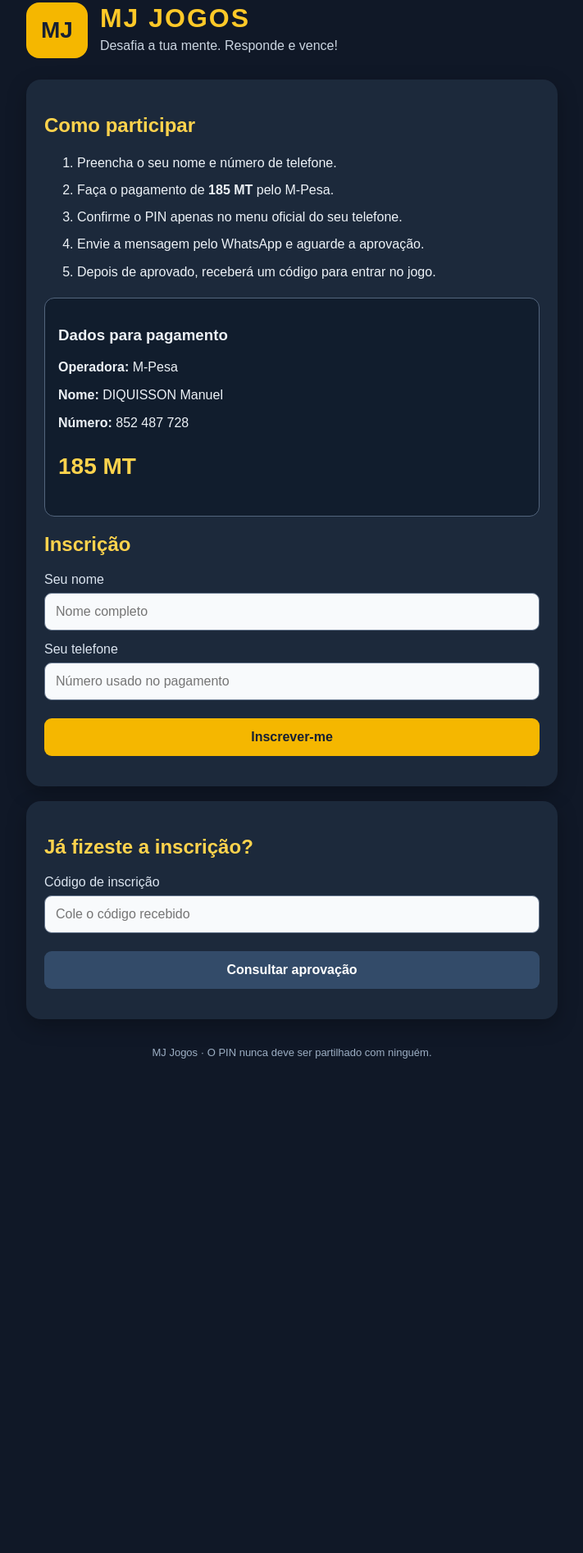
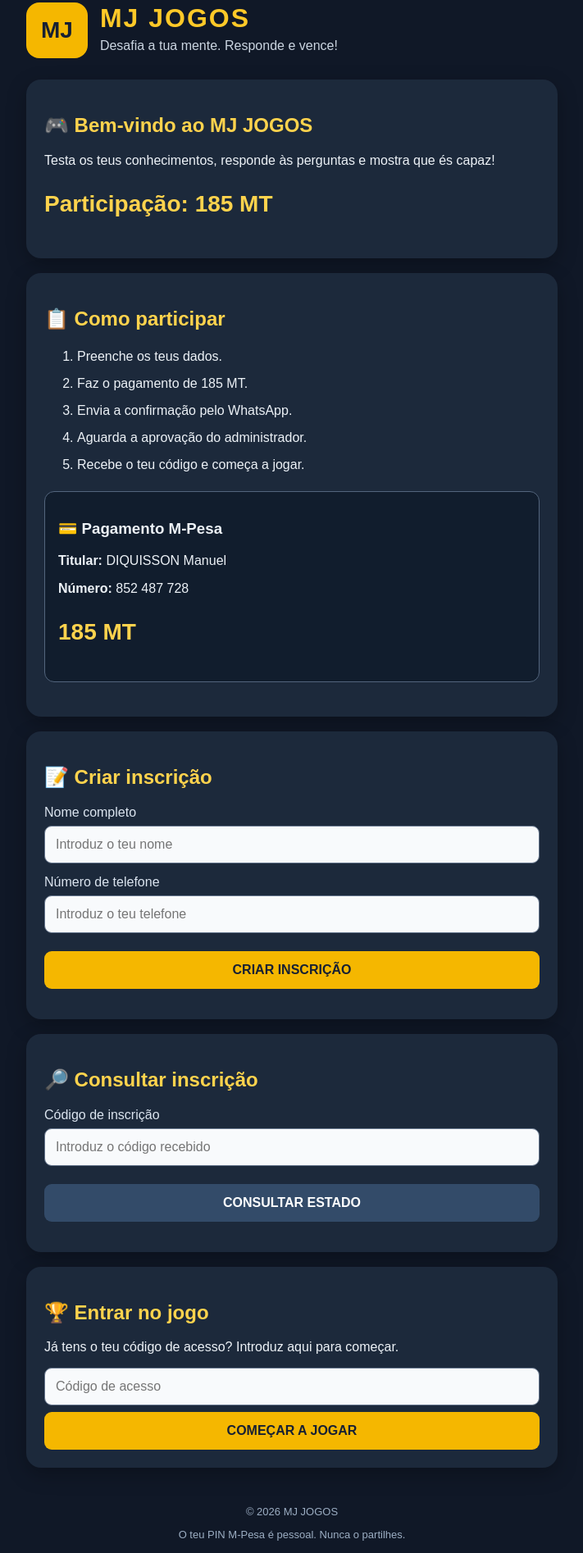
Before and after one commit to veronicamoraisnioca-source/-mj-jogos., a website: page public/index.html in a window 1280 px wide. Shown: the part 61-1955 px from the top of the page at 82% size, without its empty margins (284-995 px from the left). Before the commit the page ends 1411 px from the top, so only its background shows below. Drawn offline with Linux system fonts and the light colour scheme.

Commit message:
Melhorar estrutura do site MJ Jogos.
Updated the HTML structure and content for better clarity and user experience.

```diff
--- a/public/index.html
+++ b/public/index.html
@@ -1,8 +1,87 @@
-<!doctype html>
-<html lang="pt"><head><meta charset="utf-8"><meta name="viewport" content="width=device-width,initial-scale=1"><title>MJ Jogos</title><link rel="stylesheet" href="style.css"></head>
-<body><main class="wrap"><header><div class="logo">MJ</div><div><h1>MJ JOGOS</h1><p>Desafia a tua mente. Responde e vence!</p></div></header>
-<section class="card"><h2>Como participar</h2><ol><li>Preencha o seu nome e número de telefone.</li><li>Faça o pagamento de <b>185 MT</b> pelo M-Pesa.</li><li>Confirme o PIN apenas no menu oficial do seu telefone.</li><li>Envie a mensagem pelo WhatsApp e aguarde a aprovação.</li><li>Depois de aprovado, receberá um código para entrar no jogo.</li></ol>
-<div class="pay"><h3>Dados para pagamento</h3><p><b>Operadora:</b> M-Pesa</p><p><b>Nome:</b> DIQUISSON Manuel</p><p><b>Número:</b> 852 487 728</p><p class="amount">185 MT</p></div>
-<h2>Inscrição</h2><form id="form"><label>Seu nome<input id="name" required maxlength="70" placeholder="Nome completo"></label><label>Seu telefone<input id="phone" required placeholder="Número usado no pagamento"></label><button>Inscrever-me</button></form><div id="result"></div></section>
-<section class="card"><h2>Já fizeste a inscrição?</h2><label>Código de inscrição<input id="check" placeholder="Cole o código recebido"></label><button id="checkBtn" class="secondary">Consultar aprovação</button><div id="status"></div></section>
-<footer>MJ Jogos · O PIN nunca deve ser partilhado com ninguém.</footer></main><script src="app.js"></script></body></html>
+<!DOCTYPE html>
+<html lang="pt">
+<head>
+  <meta charset="UTF-8">
+  <meta name="viewport" content="width=device-width, initial-scale=1.0">
+  <title>MJ JOGOS | Desafia a tua mente</title>
+  <link rel="stylesheet" href="style.css">
+</head>
+<body>
+
+<main class="wrap">
+
+  <header>
+    <div class="logo">MJ</div>
+    <div>
+      <h1>MJ JOGOS</h1>
+      <p>Desafia a tua mente. Responde e vence!</p>
+    </div>
+  </header>
+
+  <section class="card">
+    <h2>🎮 Bem-vindo ao MJ JOGOS</h2>
+    <p>Testa os teus conhecimentos, responde às perguntas e mostra que és capaz!</p>
+    <p class="amount">Participação: 185 MT</p>
+  </section>
+
+  <section class="card">
+    <h2>📋 Como participar</h2>
+    <ol>
+      <li>Preenche os teus dados.</li>
+      <li>Faz o pagamento de 185 MT.</li>
+      <li>Envia a confirmação pelo WhatsApp.</li>
+      <li>Aguarda a aprovação do administrador.</li>
+      <li>Recebe o teu código e começa a jogar.</li>
+    </ol>
+
+    <div class="pay">
+      <h3>💳 Pagamento M-Pesa</h3>
+      <p><b>Titular:</b> DIQUISSON Manuel</p>
+      <p><b>Número:</b> 852 487 728</p>
+      <p class="amount">185 MT</p>
+    </div>
+  </section>
+
+  <section class="card">
+    <h2>📝 Criar inscrição</h2>
+    <form id="form">
+      <label>Nome completo
+        <input id="name" required maxlength="70" placeholder="Introduz o teu nome">
+      </label>
+
+      <label>Número de telefone
+        <input id="phone" required placeholder="Introduz o teu telefone">
+      </label>
+
+      <button type="submit">CRIAR INSCRIÇÃO</button>
+    </form>
+    <div id="result"></div>
+  </section>
+
+  <section class="card">
+    <h2>🔎 Consultar inscrição</h2>
+    <label>Código de inscrição
+      <input id="check" placeholder="Introduz o código recebido">
+    </label>
+    <button id="checkBtn" class="secondary">CONSULTAR ESTADO</button>
+    <div id="status"></div>
+  </section>
+
+  <section class="card">
+    <h2>🏆 Entrar no jogo</h2>
+    <p>Já tens o teu código de acesso? Introduz aqui para começar.</p>
+    <input id="gameCode" placeholder="Código de acesso">
+    <button id="playBtn">COMEÇAR A JOGAR</button>
+    <div id="game"></div>
+  </section>
+
+  <footer>
+    <p>© 2026 MJ JOGOS</p>
+    <p>O teu PIN M-Pesa é pessoal. Nunca o partilhes.</p>
+  </footer>
+
+</main>
+
+<script src="app.js"></script>
+</body>
+  </html>
```
